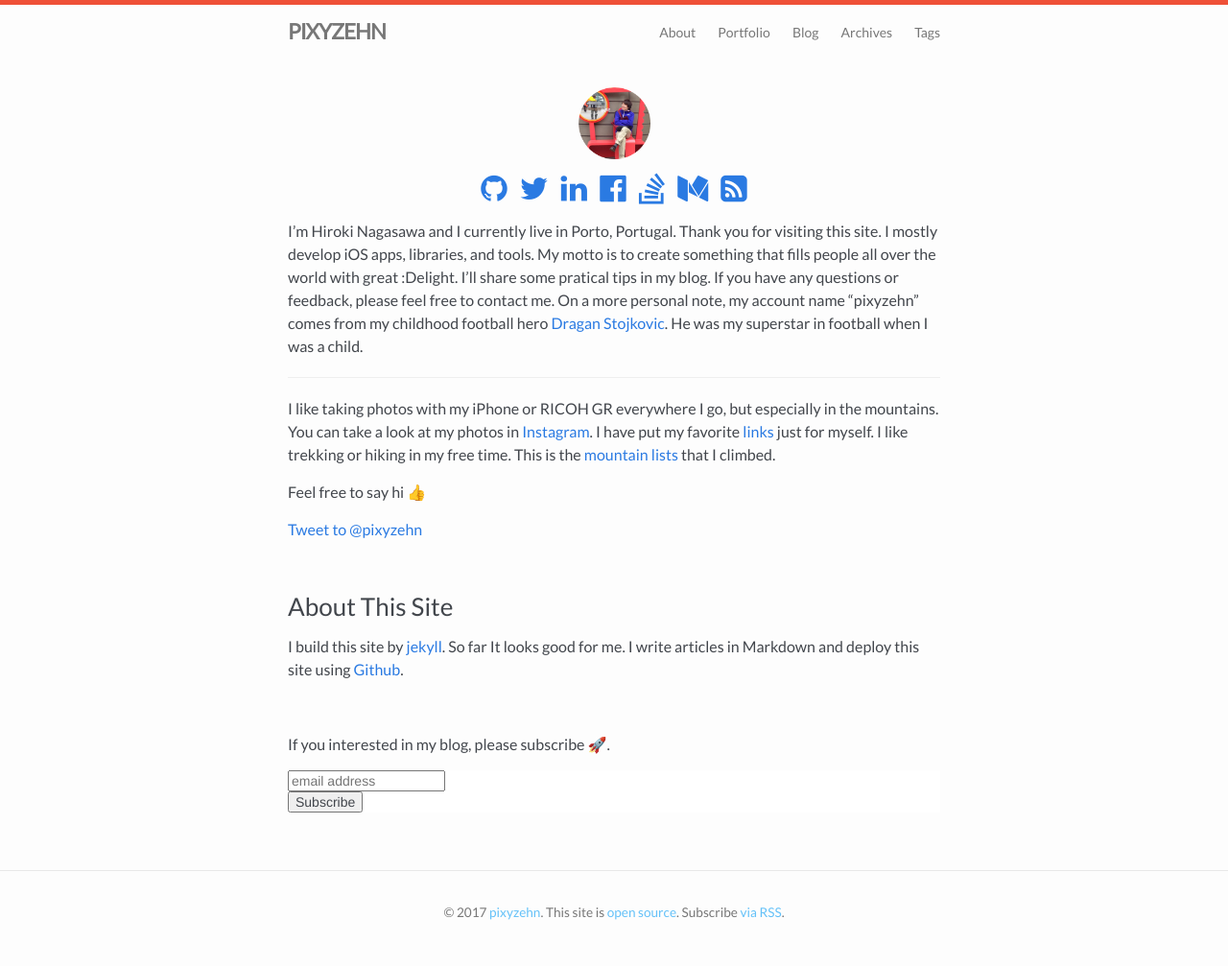
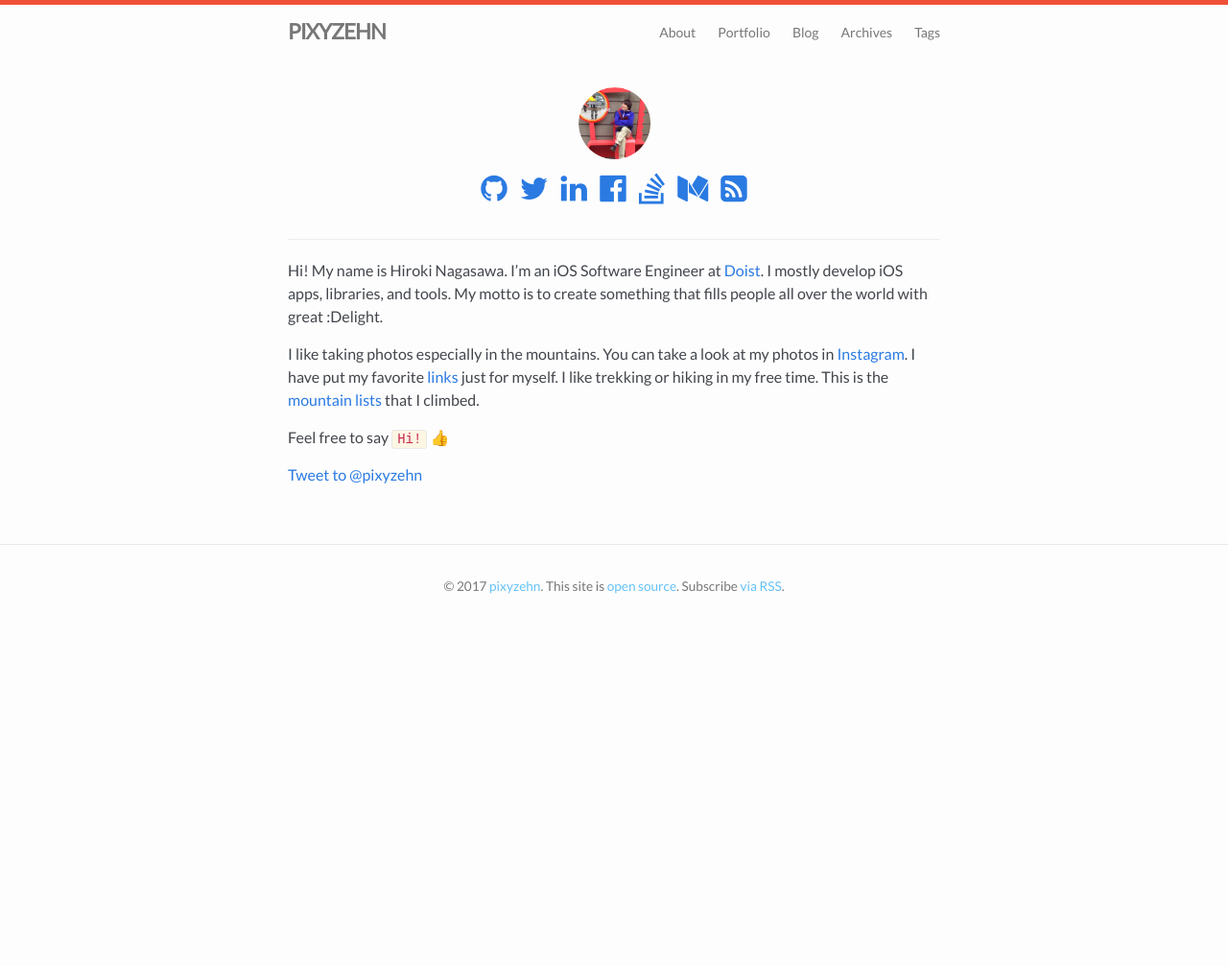
Before and after one commit to pixyzehn/pixyzehn.com, a Jekyll site: the page built from about.md, in a window 1280 px wide. Shown: the whole page at 96% size. Built offline with Jekyll 4.4.1, drawn with Linux system fonts in a browser that asks for light colours; emoji names are drawn with the system emoji font; comment, search, counter and statistics services are not loaded; after the commit the page ends 900 px from its top, so only the background shows below that.

Commit message:
Update about.md

```diff
--- a/about.md
+++ b/about.md
@@ -8,25 +8,12 @@ permalink: /
 
 {% include contact_follow.html %}
 
-I'm Hiroki Nagasawa and I currently live in Porto, Portugal. Thank you for visiting this site. I mostly develop iOS apps, libraries, and tools. My motto is to create something that fills people all over the world with great :Delight. I'll share some pratical tips in my blog.
-If you have any questions or feedback, please feel free to contact me. On a more personal note, my account name "pixyzehn" comes from my childhood football hero [Dragan Stojkovic](https://en.wikipedia.org/wiki/Dragan_Stojkovi%C4%87). He was my superstar in football when I was a child.
-
 <hr>
 
-I like taking photos with my iPhone or RICOH GR everywhere I go, but especially in the mountains. You can take a look at my photos in [Instagram](https://www.instagram.com/pixyzehn/). I have put my favorite [links](../links) just for myself. I like trekking or hiking in my free time. This is the [mountain lists](../mountain) that I climbed.
+Hi! My name is Hiroki Nagasawa. I'm an iOS Software Engineer at [Doist](https://doist.com). I mostly develop iOS apps, libraries, and tools. My motto is to create something that fills people all over the world with great :Delight.
 
-Feel free to say hi :+1:
+I like taking photos especially in the mountains. You can take a look at my photos in [Instagram](https://www.instagram.com/pixyzehn/). I have put my favorite [links](../links) just for myself. I like trekking or hiking in my free time. This is the [mountain lists](../mountain) that I climbed.
+
+Feel free to say `Hi!` :+1:
 
 <a href="https://twitter.com/intent/tweet?screen_name=pixyzehn" class="twitter-mention-button" data-size="large" data-text="Hi!" data-show-count="false">Tweet to @pixyzehn</a><script async src="//platform.twitter.com/widgets.js" charset="utf-8"></script>
-
-<br>
-
-### About This Site
-
-I build this site by [jekyll](https://github.com/jekyll/jekyll). So far It looks good for me. I write articles in Markdown and deploy this site using [Github](https://github.com/pixyzehn/pixyzehn.github.io).
-
-<br>
-
-If you interested in my blog, please subscribe :rocket:.
-
-{% include mail_form.html %}
```
